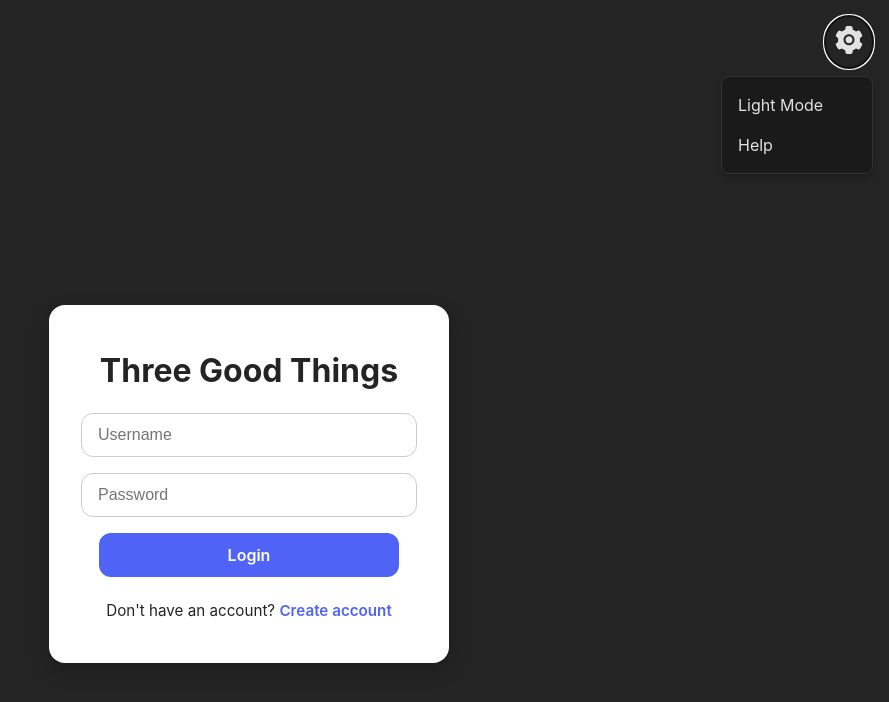
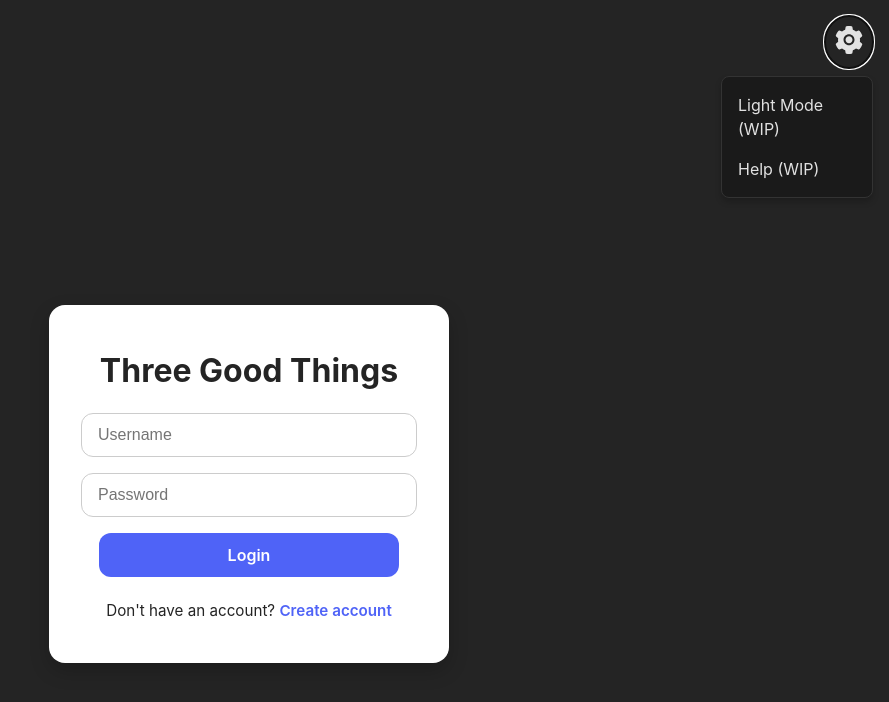
Before and after one commit to Asyboi/ThreeGoodThings, a React (Vite) app in the folder frontend/: page /login in a window 1280 px wide. Both pictures are taken after a click on the button 1240 px from the left and 42 px from the top of the page. Shown: the top 702 px of the page, without its empty margins (391-1280 px from the left). Built offline with nearby package versions, Linux system fonts and the light colour scheme.

Commit message:
Label WIP features.

```diff
--- a/frontend/src/components/Navigation.jsx
+++ b/frontend/src/components/Navigation.jsx
@@ -43,8 +43,8 @@ const Navigation = () => {
           {open && (
             <div className="dropdown-menu">
               <ul className="dropdown-list">
-                <li className="dropdown-item">Light Mode</li>
-                <li className="dropdown-item">Help</li>
+                <li className="dropdown-item">Light Mode (WIP) </li>
+                <li className="dropdown-item">Help (WIP) </li>
               </ul>
             </div>
           )}
```
